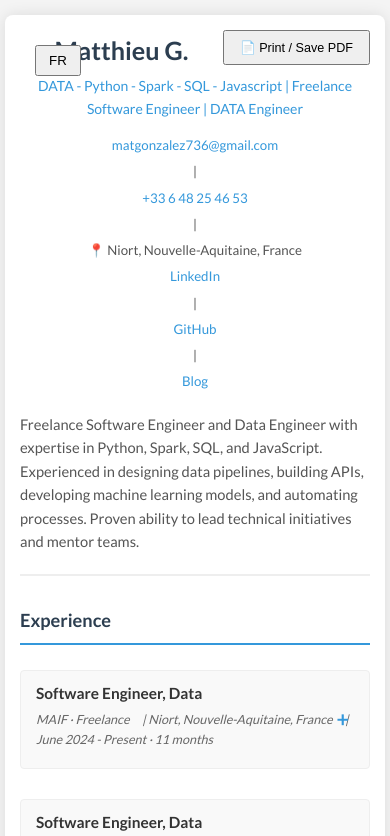
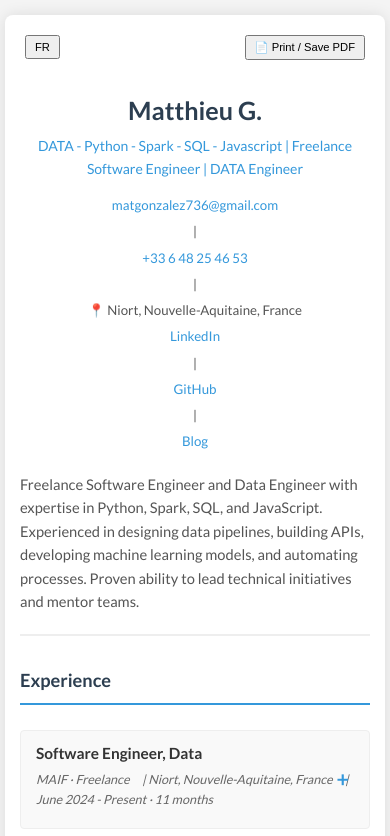
Before and after one commit to Mg30/my-cv, a plain HTML site: page index.html in a window 390 px wide. Shown: the top 836 px of the page. Drawn offline with Linux system fonts and the light colour scheme.

Commit message:
style: Refactor header button styles and layout for improved accessibility and responsiveness

```diff
--- a/index.html
+++ b/index.html
@@ -28,12 +28,10 @@
     <div class="container no-print-styles">
         <header>
             <!-- bouton switch langue -->
-            <button id="lang-btn" class="no-print" title="Switch language"
-                style="position: absolute; top: 15px; left: 15px; padding: 6px 12px; cursor: pointer;">
+            <button id="lang-btn" class="no-print" title="Switch language">
                 FR
             </button>
-            <button id="print-pdf-btn" class="no-print" title="Print or Save as PDF"
-                style="float: right; padding: 8px 15px; cursor: pointer; font-size: 0.9em;">
+            <button id="print-pdf-btn" class="no-print" title="Print or Save as PDF">
                 📄 Print / Save PDF
             </button>
             <h1 id="name"></h1>
--- a/style.css
+++ b/style.css
@@ -51,6 +51,27 @@ button:focus {
     outline-offset: 2px;
 }
 
+/* Buttons in Header */
+#lang-btn,
+#print-pdf-btn {
+    cursor: pointer;
+    position: absolute;
+    /* Default positioning */
+    top: 10px;
+    padding: 6px 12px;
+    font-size: 0.9em;
+    z-index: 10;
+    /* Ensure buttons are above other content if overlap occurs */
+}
+
+#lang-btn {
+    left: 10px;
+}
+
+#print-pdf-btn {
+    right: 15px;
+    /* Removed float: right; as absolute positioning handles it */
+}
 
 /* Header */
 header {
@@ -58,6 +79,8 @@ header {
     margin-bottom: 40px;
     border-bottom: 2px solid #eee;
     padding-bottom: 30px;
+    padding-top: 50px;
+    /* Increased from original to create more space */
     position: relative;
     /* For positioning button */
 }
@@ -133,11 +156,6 @@ section h2 {
     /* Remove default indent */
     border-left: none;
     /* Remove default border */
-}
-
-/* Experience Item Specific Styling */
-.experience-item {
-    /* Inherits .item margin */
 }
 
 .experience-summary {
@@ -423,14 +441,14 @@ footer p {
     }
 
     /* Optionally show full URL after links */
-    a[href^="http"]::after,
-    a[href^="mailto"]::after,
-    a[href^="tel"]::after {
-        /* content: " (" attr(href) ")"; Temporarily disable, can be noisy */
-        /* font-size: 0.8em; */
-        /* color: #555 !important; */
-        /* word-wrap: break-word; */
-    }
+    /* a[href^="http"]::after, */
+    /* a[href^="mailto"]::after, */
+    /* a[href^="tel"]::after { */
+    /* content: " (" attr(href) ")"; Temporarily disable, can be noisy */
+    /* font-size: 0.8em; */
+    /* color: #555 !important; */
+    /* word-wrap: break-word; */
+    /* } */
 
     #contact-info a[href^="mailto"]::after,
     #contact-info a[href^="tel"]::after {
@@ -716,21 +734,37 @@ footer p {
     }
 
     #skills-list {
-        gap: 8px;
-    }
-
-    #skills-list li {
-        font-size: 0.9em;
-        padding: 5px 10px;
-    }
-
-    /* Stack skills in single column on very small screens */
-    #skills-list {
         flex-direction: column;
         align-items: flex-start;
     }
 
-    #skills-list.grouped-skills {
-        /* Already single column */
+    /* Adjust header buttons for very small screens */
+    #lang-btn,
+    #print-pdf-btn {
+        top: 5px;
+        /* Move closer to top */
+        padding: 4px 8px;
+        /* Make smaller */
+        font-size: 0.8em;
+    }
+
+    #lang-btn {
+        left: 5px;
+    }
+
+    #print-pdf-btn {
+        right: 5px;
+    }
+
+    header {
+        padding-top: 60px;
+        /* Increase padding to prevent overlap with h1 */
+        text-align: center;
+        /* Ensure text remains centered */
+    }
+
+    header h1 {
+        margin-top: 0;
+        /* Reset margin if needed */
     }
 }
```
